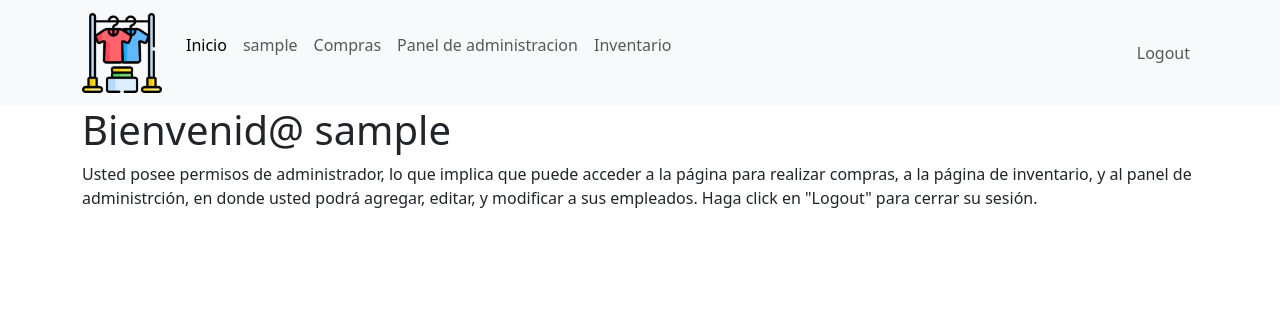
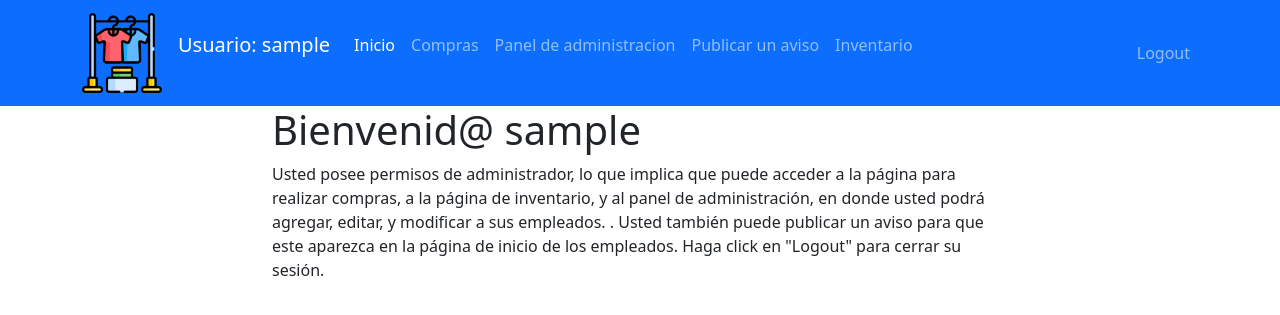
Before and after one commit to CesarOsorioUrra/PymeRopa_django, a Django app: page / in a window 1280 px wide. Shown: the top 315 px of the page. Run offline with Django 5.2, Linux system fonts and the light colour scheme; the visitor is signed in with stand-in values (Sample User, id 1).

Commit message:
tercer commit. mejoras en interfaz grafica, se añade pagina para que administrador pueda publicar avisos a los empleados

```diff
--- a/compras/templates/compras/formulario.html
+++ b/compras/templates/compras/formulario.html
@@ -3,7 +3,7 @@
 
 {% block content %}
 <div class="row">
-    <div class="col col-md-4 mx-auto">
+    <div class="col col-md-2 mx-auto">
         {% include 'includes/alertas.html' %}
         <h1>Registrar compra</h1>
         <form action="{% url 'compras:formulario' %}" method="POST">
@@ -14,7 +14,7 @@
         </form>
     </div>
 
-    <div class="col col-md-8 mx-auto">
+    <div class="col col-md-10 mx-auto">
         {% include 'includes/tablaCompras.html' %}
     </div>
 </div>
--- a/core/static/core/css/styles.css
+++ b/core/static/core/css/styles.css
@@ -1,3 +1,6 @@
 .nav-logo{
     width: 80px;
 }
+.imagen-home{
+    width: 150px;
+}
--- a/core/templates/core/home.html
+++ b/core/templates/core/home.html
@@ -1,13 +1,16 @@
 {% extends 'layouts/base.html' %}
+{% load static %}
 
 {% block content %}
 
+<div class="row">
+    <div class="col col-md-8 mx-auto">
         {% if user.is_authenticated %}
             <h1>Bienvenid@ {{ user.username }}</h1>
             {% if user.is_superuser %}
                 <p>Usted posee permisos de administrador, lo que implica que puede acceder a la página para realizar compras,
-            a la página de inventario, y al panel de administrción, en donde usted podrá agregar, editar, y modificar a sus empleados.
-            Haga click en "Logout" para cerrar su sesión.</p>
+                    a la página de inventario, y al panel de administración, en donde usted podrá agregar, editar, y modificar a sus empleados.
+                    . Usted también puede publicar un aviso para que este aparezca en la página de inicio de los empleados. Haga click en "Logout" para cerrar su sesión.</p>
             {% else %}
                 <p>Usted tiene permisos de empleado, lo que implica que puede acceder a la página para registrar ventas, y a la página para ver el inventario. Haga click en "Logout" para cerrar su sesión.</p>
             {% endif %}
@@ -20,5 +23,11 @@
                 Usted no podrá acceder a las funcionalidades de la página mediante la modificación de su URL, ya que estas están configuradas
                 de modo que si lo intenta, usted será reenviad@ a una página para iniciar sesión. Haga click en "Login" para iniciar sesión.
             </p>
+            <p>
+                <img src="{% static 'core/img/ropa.png' %}" alt="Imagen ropa" class="imagen-home">
+            </p>
         {% endif %}
+    </div>
+</div>
+
 {% endblock %}
--- a/core/templates/includes/nav.html
+++ b/core/templates/includes/nav.html
@@ -1,6 +1,6 @@
 {% load static %}
 
-<nav class="navbar navbar-expand-lg bg-body-tertiary">
+<nav class="navbar navbar-expand-lg navbar-dark bg-primary">
     <div class="container">
 
         <a class="navbar-brand" href="/">
@@ -14,20 +14,26 @@
 
             <ul class="navbar-nav">
 
+                {% if user.is_authenticated %}
+                    <li class="nav-item">
+                        <p class="navbar-brand">Usuario: {{ user.username }}</p>
+                    </li>
+                {% endif %}
+
                 <li class="nav-item">
                     <a class="nav-link active" aria-current="page" href="{% url 'home' %}">Inicio</a>
                 </li>
 
                 {% if user.is_authenticated %}
-                        <li class="nav-item">
-                            <p class="nav-link">{{ user.username }}</p>
-                        </li>
                     {% if user.is_superuser %}
                         <li class="nav-item">
                             <a class="nav-link" href="{% url 'compras:index' %}">Compras</a>
                         </li>
                         <li class="nav-item"></li>
                             <a class="nav-link" href="{% url 'admin:index' %}">Panel de administracion</a>
+                        </li>
+                        <li class="nav-item"></li>
+                            <a class="nav-link" href="{% url 'aviso' %}">Publicar un aviso</a>
                         </li>
                     {% else %}
                         <li class="nav-item">
--- a/core/templates/includes/tablaVentas.html
+++ b/core/templates/includes/tablaVentas.html
@@ -1,4 +1,3 @@
-{% if ventas %}
 <table class="table table-striped">
     <thead>
             <tr>
@@ -15,6 +14,7 @@
                 <th scope="col">Medio De Pago</th>
             </tr>
     </thead>
+    {% if ventas %}
     <tbody>
         {% for venta in ventas %}
             <tr>
@@ -32,7 +32,5 @@
             </tr>
         {% endfor %}
     </tbody>
+    {% endif %}
 </table>
-{% else %}
-    <h3>No hay ventas</h3>
-{% endif %}
--- a/core/templates/layouts/base.html
+++ b/core/templates/layouts/base.html
@@ -1,7 +1,7 @@
 {% load static %}
 
 <!DOCTYPE html>
-<html lang="en">
+<html lang="es">
 <head>
     <meta charset="UTF-8">
     <meta name="viewport" content="width=device-width, initial-scale=1.0">
--- a/core/templates/registration/login.html
+++ b/core/templates/registration/login.html
@@ -2,10 +2,14 @@
 {% load crispy_forms_tags %}
 
 {% block content %}
+<div class="row">
+    <div class="col col-md-4 mx-auto">
         <h1>Login</h1>
         <form action="{% url 'login' %}" method="POST">
             {% csrf_token %}
             {{ form | crispy }}
             <button type="submit" class="btn btn-primary">Acceder</button>
         </form>
+    </div>
+</div>
 {% endblock %}
--- a/core/urls.py
+++ b/core/urls.py
@@ -5,6 +5,7 @@ from . import views
 
 urlpatterns = [
     path("", views.home, name="home"),
+    path("aviso/", views.aviso, name="aviso"),
     path("cuenta/login/", auth_views.LoginView.as_view(), name="login"), #voy a importar vista desde lo que ya me ofrece django
     path("cuenta/logout/", auth_views.LogoutView.as_view(), name="logout")
 ]
--- a/core/views.py
+++ b/core/views.py
@@ -1,5 +1,21 @@
-from django.shortcuts import render
+from django.shortcuts import render, redirect
+from django.contrib.auth.decorators import login_required
+from .forms import AvisoForm
+from django.contrib import messages
 
 # Create your views here.
 def home(request):
     return render(request, 'core/home.html')
+
+@login_required
+def aviso(request):
+    if request.POST:
+        aviso = AvisoForm(request.POST)
+        if aviso.is_valid():
+            #falta colocar logica para que aviso se publique en pagina de inicio de otros usuarios
+            messages.success(request, "Aviso publicado correctamente")
+            return redirect("aviso")
+    else:
+        aviso = AvisoForm()
+    context = {"aviso" : aviso}
+    return render(request, 'core/aviso.html', context)
--- a/inventario/templates/inventario/index.html
+++ b/inventario/templates/inventario/index.html
@@ -3,7 +3,6 @@
 {% block content %}
 <h1>Inventario</h1>
 
-{% if inventario %}
 <table class="table table-striped">
     <thead>
             <tr>
@@ -14,6 +13,7 @@
                 <th scope="col">Cantidad Total</th>
             </tr>
     </thead>
+    {% if inventario %}
     <tbody>
         {% for prenda in inventario %}
             <tr>
@@ -25,8 +25,6 @@
             </tr>
         {% endfor %}
     </tbody>
+    {% endif %}
 </table>
-{% else %}
-    <h3>Inventario vacio</h3>
-{% endif %}
 {% endblock %}
--- a/ventas/templates/ventas/formulario.html
+++ b/ventas/templates/ventas/formulario.html
@@ -3,7 +3,7 @@
 
 {% block content %}
 <div class="row">
-    <div class="col col-md-4 mx-auto">
+    <div class="col col-md-2 mx-auto">
         {% include 'includes/alertas.html' %}
         <h1>Registrar venta</h1>
         <form action="{% url 'ventas:formulario' %}" method="POST">
@@ -14,7 +14,7 @@
         </form>
     </div>
 
-    <div class="col col-md-8 mx-auto">
+    <div class="col col-md-10 mx-auto">
         {% include 'includes/tablaVentas.html' %}
     </div>
 </div>
```
Also changed, not shown: core/forms.py (added, +9 -0 lines), core/templates/core/aviso.html (added, +16 -0 lines), core/templates/includes/tablaCompras.html (+3 -4 lines), core/static/core/img/ropa.png (added). Lines whose indentation alone changed are shown as unchanged.
